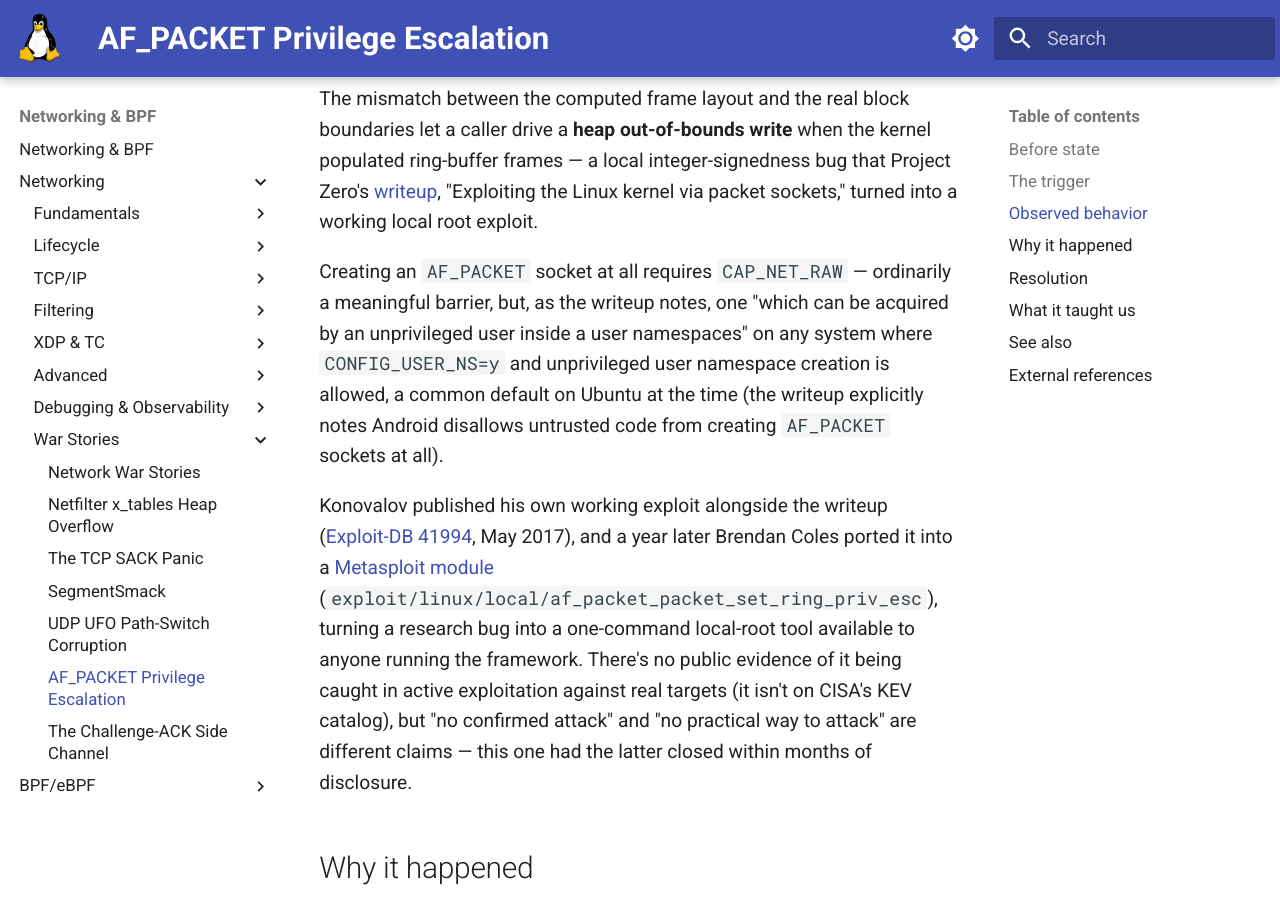
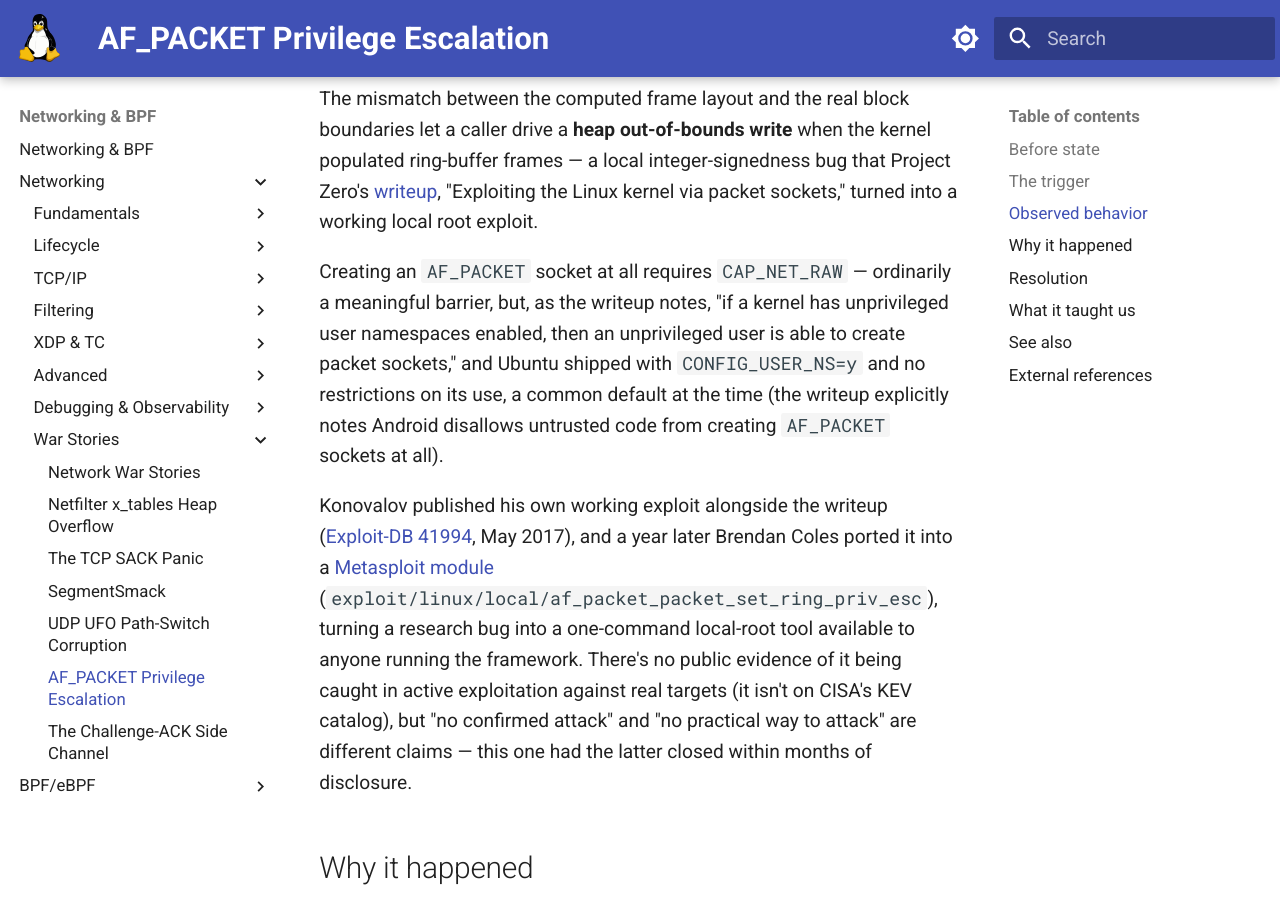
Before and after one commit to laveeshb/linux-kernel-internals, an MkDocs documentation site: the page built from docs/net/war-stories/af-packet.md, in a window 1280 px wide and 900 px high, scrolled down 1758 px. Built offline with MkDocs 1.6.1 and Material for MkDocs 9.7.7, drawn with Linux system fonts in a browser that asks for light colours.

Commit message:
Fix round-5 findings in net/: fabricated quote, verbatim quote fidelity
af-packet.md attributed a paraphrase to the Project Zero writeup as if
it were a direct quote; replaced with the writeup's actual wording.
udp-ufo.md corrected Miller's mailing-list quote to match the original
email verbatim, including his typos.

```diff
--- a/docs/net/war-stories/af-packet.md
+++ b/docs/net/war-stories/af-packet.md
@@ -28,7 +28,7 @@
 
 The mismatch between the computed frame layout and the real block boundaries let a caller drive a **heap out-of-bounds write** when the kernel populated ring-buffer frames — a local integer-signedness bug that Project Zero's [writeup](https://projectzero.google/2017/05/exploiting-linux-kernel-via-packet.html), "Exploiting the Linux kernel via packet sockets," turned into a working local root exploit.
 
-Creating an `AF_PACKET` socket at all requires `CAP_NET_RAW` — ordinarily a meaningful barrier, but, as the writeup notes, one "which can be acquired by an unprivileged user inside a user namespaces" on any system where `CONFIG_USER_NS=y` and unprivileged user namespace creation is allowed, a common default on Ubuntu at the time (the writeup explicitly notes Android disallows untrusted code from creating `AF_PACKET` sockets at all).
+Creating an `AF_PACKET` socket at all requires `CAP_NET_RAW` — ordinarily a meaningful barrier, but, as the writeup notes, "if a kernel has unprivileged user namespaces enabled, then an unprivileged user is able to create packet sockets," and Ubuntu shipped with `CONFIG_USER_NS=y` and no restrictions on its use, a common default at the time (the writeup explicitly notes Android disallows untrusted code from creating `AF_PACKET` sockets at all).
 
 Konovalov published his own working exploit alongside the writeup ([Exploit-DB 41994](https://www.exploit-db.com/exploits/41994), May 2017), and a year later Brendan Coles ported it into a [Metasploit module](https://www.exploit-db.com/exploits/44654) (`exploit/linux/local/af_packet_packet_set_ring_priv_esc`), turning a research bug into a one-command local-root tool available to anyone running the framework. There's no public evidence of it being caught in active exploitation against real targets (it isn't on CISA's KEV catalog), but "no confirmed attack" and "no practical way to attack" are different claims — this one had the latter closed within months of disclosure.
 
```
Also changed, not shown: docs/net/war-stories/udp-ufo.md (+1 -1 lines).
